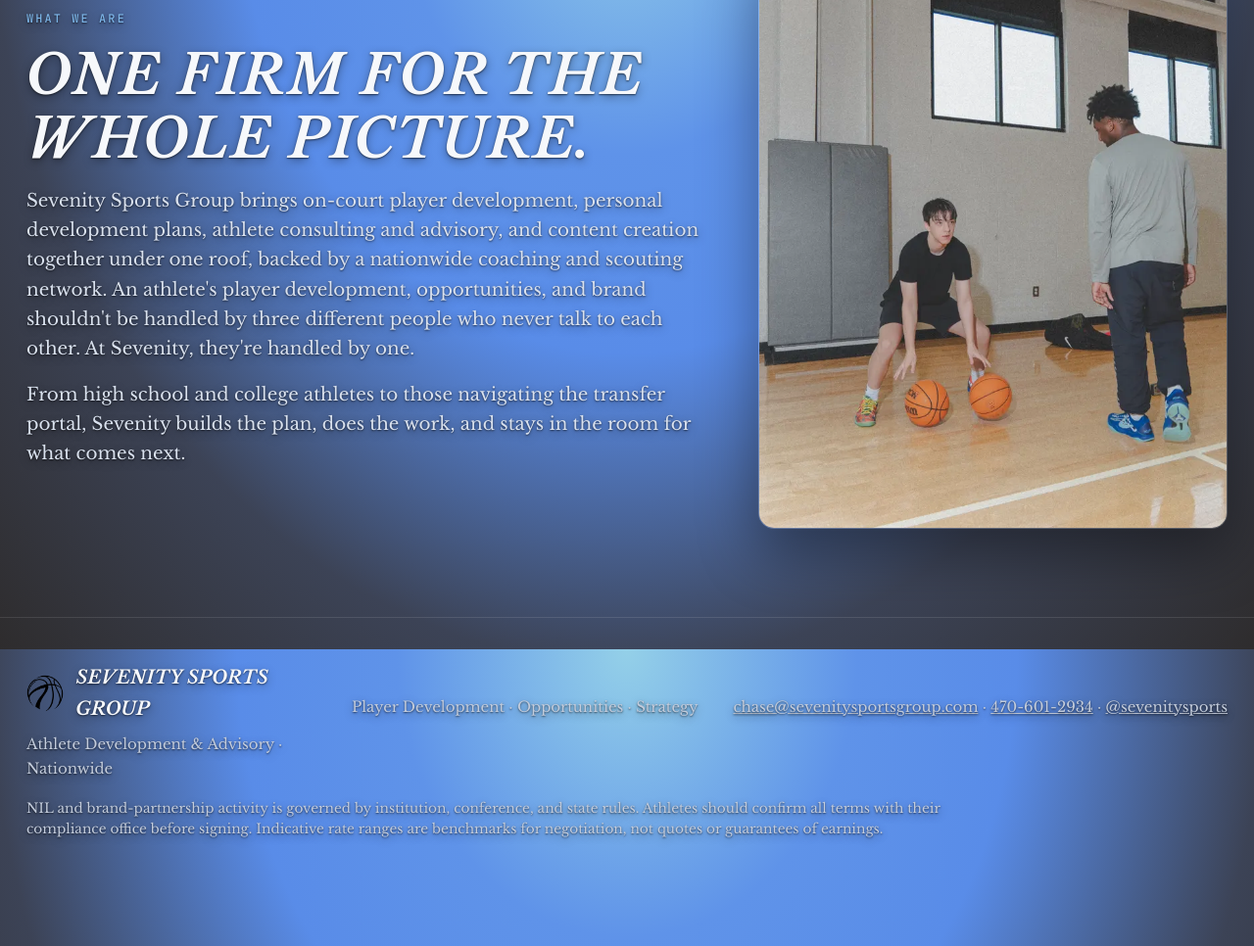
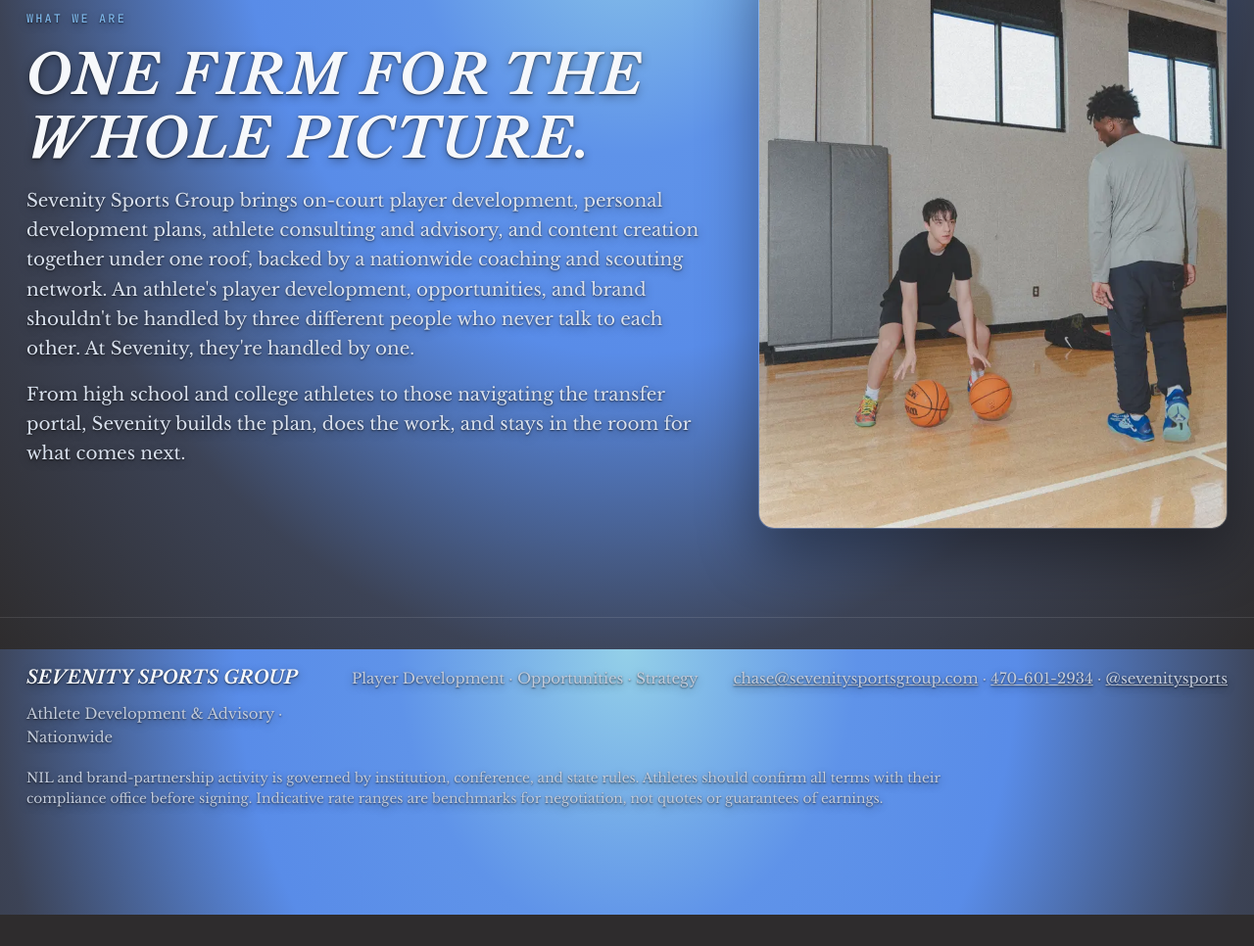
Before and after one commit to moverton7474/Sevenity-Sports-Group, a plain HTML site: page public/about.html in a window 1280 px wide. Shown: the part 1737-2703 px from the top of the page at 98% size. After the commit the page ends 2671 px from the top, so only its background shows below. Drawn offline with nearby package versions, Linux system fonts and the light colour scheme; a script that the page names is missing.

Commit message:
Remove the logo mark from the footer
Footers now show the Sevenity Sports Group name only; the top bar keeps its
logo mark.

Co-Authored-By: Claude Opus 5.5 <noreply@anthropic.com>
Claude-Session: https://claude.ai/code/session_01KR2TzXVVv8ScGNiHGSXMww

```diff
--- a/public/about.html
+++ b/public/about.html
@@ -186,10 +186,9 @@ nav{background:#598be7 linear-gradient(90deg,#3c455a 0%,#44567e 5%,#4b69a3 10%,#
 .nav-toggle .bars span{background:#fff}
 /* menu words use the top bar's blue gradient instead of black */
 .nav-links a,.nav-links a:hover{color:#598be7;background:linear-gradient(90deg,#3c455a 0%,#44567e 5%,#4b69a3 10%,#547bc9 15%,#598be7 20%,#5c8fe7 25%,#5f92ea 30%,#679ce9 35%,#73abe8 40%,#7fb8e8 45%,#85bfe8 50%,#7fb8e8 55%,#73abe8 60%,#679ce9 65%,#5f92ea 70%,#5c8fe7 75%,#598be7 80%,#547bc9 85%,#4b69a3 90%,#44567e 95%,#3c455a 100%);-webkit-background-clip:text;background-clip:text;-webkit-text-fill-color:transparent;text-shadow:none;font-weight:700}
-/* logos: bigger black mark in the top bar, and the same black mark in the footer */
+/* logo: bigger black mark in the top bar (the footer shows the name only) */
 .nav-brand img{width:38px;height:38px}
 @media(max-width:480px){.nav-brand img{width:30px;height:30px}}
-footer .brand img{width:38px;height:38px;filter:brightness(0)}
 footer .brand{font-size:1.05rem;gap:.7rem}
 </style>
 <link rel="sitemap" type="application/xml" href="/sitemap.xml">
@@ -299,7 +298,7 @@ footer .brand{font-size:1.05rem;gap:.7rem}
 <footer>
   <div class="wrap foot-in">
     <div style="flex:1;min-width:14rem">
-      <div class="brand" style="margin-bottom:.5rem"><img src="/img/mark.webp" width="24" height="24" loading="eager" decoding="async" alt="">Sevenity Sports Group</div>
+      <div class="brand" style="margin-bottom:.5rem">Sevenity Sports Group</div>
       <div>Athlete Development &amp; Advisory &middot; Nationwide</div>
     </div>
     <div>Player Development &middot; Opportunities &middot; Strategy</div>
```
Also changed, not shown: public/athlete-consulting.html (+2 -3 lines), public/book-content.html (+2 -3 lines), public/book-training.html (+2 -3 lines), public/brand-intelligence.html (+2 -3 lines), public/build-your-own.html (+2 -3 lines), public/community.html (+2 -3 lines), public/contact.html (+2 -3 lines), public/development-plan.html (+2 -3 lines), public/game-reps.html (+2 -3 lines), public/index.html (+2 -3 lines), public/on-court-training.html (+2 -3 lines), public/player-development.html (+1 -2 lines), public/pricing.html (+2 -3 lines), public/services.html (+2 -3 lines), 2 more files.
